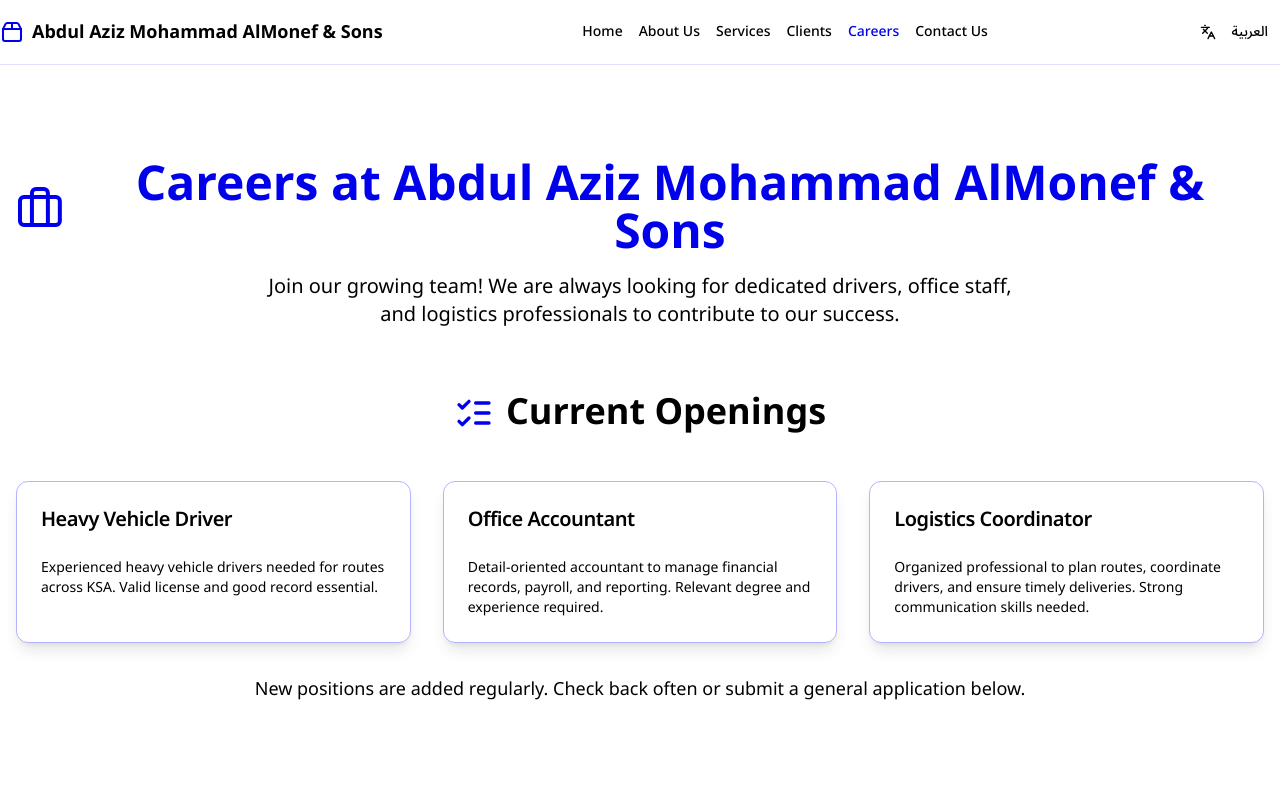
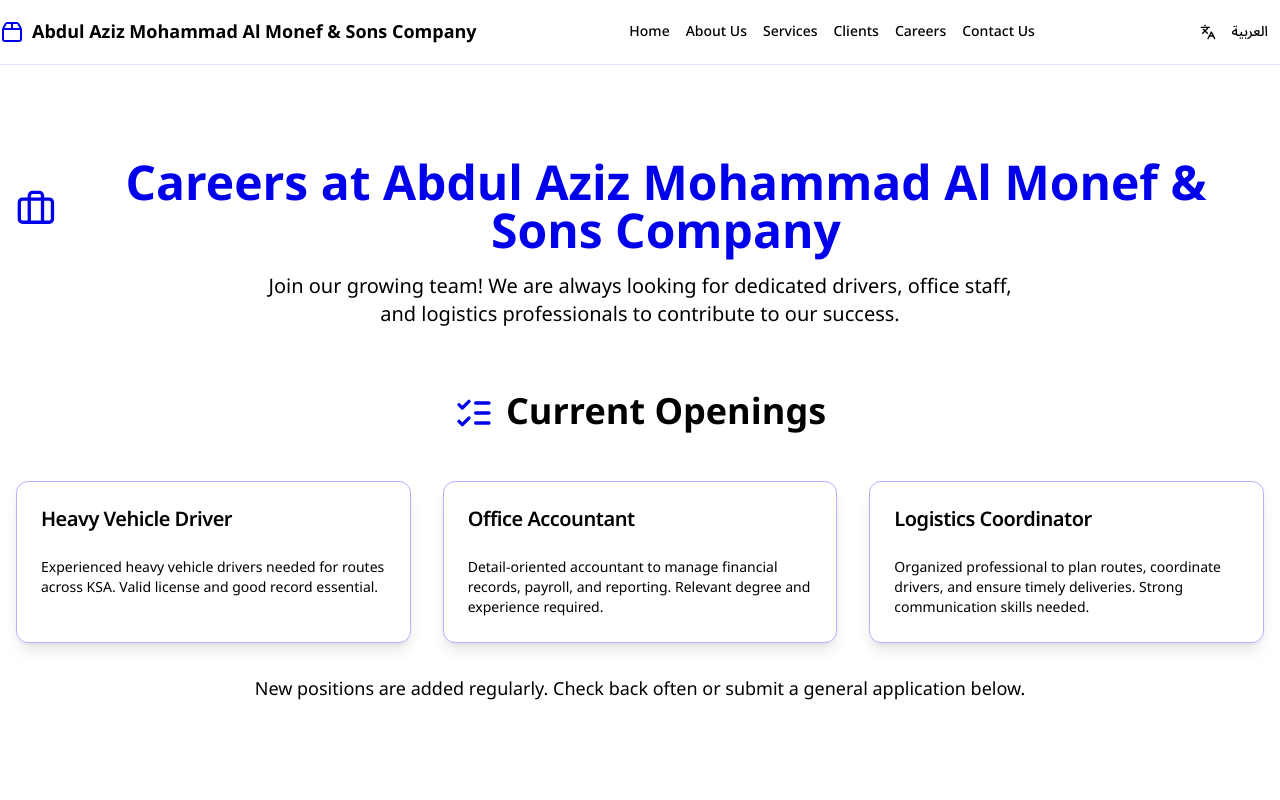
Before and after one commit to Ar-Raad-Dev/al-monef-logistics, a Next.js app: page /en/careers in a window 1280 px wide. Shown: the top 800 px of the page. Built offline with nearby package versions, Linux system fonts and the light colour scheme.

Commit message:
change the project name to Abdul Aziz Mohammad Al Monef & Sons Company

```diff
--- a/package.json
+++ b/package.json
@@ -1,5 +1,5 @@
 {
-  "name": "nextn",
+  "name": "almonef-sons-company-app",
   "version": "0.1.0",
   "private": true,
   "scripts": {
--- a/src/app/layout.tsx
+++ b/src/app/layout.tsx
@@ -3,7 +3,7 @@ import './globals.css';
 import { Toaster } from "@/components/ui/toaster";
 
 export const metadata: Metadata = {
-  title: 'Abdul Aziz AlMonef Logistics Hub',
+  title: 'Abdul Aziz Mohammad Al Monef & Sons Company',
   description: 'Leading Trade and Transport Services.',
   icons: {
     icon: "/favicon.ico",
--- a/src/components/layout/header.tsx
+++ b/src/components/layout/header.tsx
@@ -59,7 +59,7 @@ export default function Header({ lang, dictionary }: HeaderProps) {
         <Link href={`/${lang}`} className="flex items-center gap-2">
           <Package2 className="h-6 w-6 text-primary" />
           <span className="font-bold text-lg font-headline">
-            {lang === 'ar' ? 'عبدالعزيز محمد المنيف وأولاده' : 'Abdul Aziz Mohammad AlMonef & Sons'}
+            {lang === 'ar' ? 'شركة عبدالعزيز محمد المنيف وأولاده' : 'Abdul Aziz Mohammad Al Monef & Sons Company'}
           </span>
         </Link>
 
@@ -70,8 +70,7 @@ export default function Header({ lang, dictionary }: HeaderProps) {
               href={item.href}
               className={cn(
                 "text-sm font-medium transition-colors hover:text-primary",
-                // Check current pathname against item.href. Also handle if item.href is /en and pathname is /en/
-                (pathname === item.href || pathname === `${item.href}/`) ? "text-primary" : "text-muted-foreground"
+                // Check current pathname against item.href. Also handle if item.href is /en and pathname is /en/") ? "text-primary" : "text-muted-foreground"
               )}
             >
               {item.label}
@@ -100,7 +99,7 @@ export default function Header({ lang, dictionary }: HeaderProps) {
                   <Link href={`/${lang}`} className="flex items-center gap-2 text-lg font-semibold mb-4">
                     <Package2 className="h-6 w-6 text-primary" />
                     <span className="font-headline">
-                      {lang === 'ar' ? 'عبدالعزيز محمد المنيف وأولاده' : 'Abdul Aziz Mohammad AlMonef & Sons'}
+                      {lang === 'ar' ? 'شركة عبدالعزيز محمد المنيف وأولاده' : 'Abdul Aziz Mohammad Al Monef & Sons Company'}
                     </span>
                   </Link>
                   {navItems.map((item) => (
--- a/src/dictionaries/en.json
+++ b/src/dictionaries/en.json
@@ -1,7 +1,7 @@
 
 {
   "metadata": {
-    "title": "Abdul Aziz Mohammad AlMonef & Sons | Trade & Transport",
+    "title": "Abdul Aziz Mohammad Al Monef & Sons Company | Trade & Transport",
     "description": "Leading logistics services and commercial vehicle trade in Al Badai, Al Qassim, KSA."
   },
   "navigation": {
@@ -14,14 +14,14 @@
     "switchLanguage": "العربية"
   },
   "hero": {
-    "title": "Abdul Aziz Mohammad AlMonef & Sons",
+    "title": "Abdul Aziz Mohammad Al Monef & Sons Company",
     "tagline": "Driving Trade Forward Across Saudi Arabia",
     "exploreServices": "Explore Services",
     "getInTouch": "Get in Touch"
   },
   "companyIntro": {
     "heading": "Your Partner in Trade & Transport in Saudi Arabia",
-    "paragraph": "Abdul Aziz Mohammad AlMonef & Sons Trade and Transport is a leading name in the logistics and trade industry, operating from Al Badai, Al Qassim. We specialize in commercial vehicles and offer dependable logistics services across the Kingdom.",
+    "paragraph": "Abdul Aziz Mohammad Al Monef & Sons Company is a leading name in the logistics and trade industry, operating from Al Badai, Al Qassim. We specialize in commercial vehicles and offer dependable logistics services across the Kingdom.",
     "discoverStory": "Discover Our Story"
   },
   "quickStats": {
@@ -48,18 +48,18 @@
     "crNumber": "CR Number",
     "chamberNumber": "Chamber Number",
     "connectWithUs": "Connect With Us",
-    "copyright": "Abdul Aziz Mohammad AlMonef & Sons for Trade and Transport. All rights reserved.",
+    "copyright": "Abdul Aziz Mohammad Al Monef & Sons Company. All rights reserved.",
     "tagline": "Driving trade forward across Saudi Arabia."
   },
   "aboutPage": {
-    "metaTitle": "About Abdul Aziz Mohammad AlMonef & Sons | Our Story",
-    "metaDescription": "Learn about Abdul Aziz Mohammad AlMonef & Sons, our mission, vision, and commitment to logistics and trade excellence in Saudi Arabia.",
-    "headerTitle": "About Abdul Aziz Mohammad AlMonef & Sons",
+    "metaTitle": "About | Abdul Aziz Mohammad Al Monef & Sons Company",
+    "metaDescription": "Learn about Abdul Aziz Mohammad Al Monef & Sons Company, our mission, vision, and commitment to logistics and trade excellence in Saudi Arabia.",
+    "headerTitle": "About Abdul Aziz Mohammad Al Monef & Sons Company",
     "headerSubtitle": "Pioneers in logistics and vehicle trade in Saudi Arabia, committed to integrity and excellence.",
     "companyOverview": {
-      "imageAlt": "Abdul Aziz Mohammad AlMonef & Sons team or operations",
+      "imageAlt": "Abdul Aziz Mohammad Al Monef & Sons Company team or operations",
       "heading": "Our Company",
-      "paragraph1": "Abdul Aziz Mohammad AlMonef & Sons for Trade and Transport is a leading name in the logistics and trade industry, operating from Al Badai, Al Qassim, Saudi Arabia. With years of experience, we specialize in buying, selling, and leasing trailers and commercial vehicles, and offer dependable logistics services throughout the Kingdom.",
+      "paragraph1": "Abdul Aziz Mohammad Al Monef & Sons Company for Trade and Transport is a leading name in the logistics and trade industry, operating from Al Badai, Al Qassim, Saudi Arabia. With years of experience, we specialize in buying, selling, and leasing trailers and commercial vehicles, and offer dependable logistics services throughout the Kingdom.",
       "paragraph2": "Our foundation is built on trust, efficiency, and a deep understanding of the Saudi market. We strive to empower businesses by providing seamless and reliable solutions tailored to their unique needs."
     },
     "missionVision": {
@@ -80,7 +80,7 @@
     }
   },
   "servicesPage": {
-    "metaTitle": "Our Services | Abdul Aziz Mohammad AlMonef Trade & Transport",
+    "metaTitle": "Services | Abdul Aziz Mohammad Al Monef & Sons Company",
     "metaDescription": "Explore our comprehensive vehicle trade, leasing, and logistics services across Saudi Arabia.",
     "headerTitle": "Our Specialized Services",
     "headerSubtitle": "Comprehensive solutions for vehicle trade, leasing, and kingdom-wide logistics & transport.",
@@ -124,7 +124,7 @@
     }
   },
   "clientsPage": {
-    "metaTitle": "Our Valued Clients | Abdul Aziz Mohammad AlMonef & Sons",
+    "metaTitle": "Clients | Abdul Aziz Mohammad Al Monef & Sons Company",
     "metaDescription": "Proudly serving industry leaders across Saudi Arabia. See our key partners and testimonials.",
     "headerTitle": "Our Valued Clients",
     "headerSubtitle": "Building strong, lasting partnerships is at the core of what we do. We are proud to serve industry leaders.",
@@ -143,16 +143,16 @@
     "testimonialsSection": {
       "heading": "Client Testimonials",
       "testimonials": [
-        { "name": "Logistics Manager", "companyKey": "alwatania", "company": "Al Watania Poultry", "testimonial": "Abdul Aziz Mohammad AlMonef & Sons consistently delivers reliable and timely transport for our goods to Hofuf. Their professionalism is key to our supply chain.", "rating": 5 },
-        { "name": "Procurement Head", "companyKey": "mahamalWater", "company": "Mahamal Al Madina Water", "testimonial": "Their trailer leasing options are flexible and their vehicles top-notch. Abdul Aziz Mohammad AlMonef & Sons has been a valuable partner for our distribution needs.", "rating": 5 },
-        { "name": "Operations Director", "companyKey": "anonymousFMCG", "company": "Anonymous FMCG Client", "testimonial": "We trust Abdul Aziz Mohammad AlMonef & Sons for their extensive network throughout KSA. They handle our diverse logistics requirements with utmost care.", "rating": 4 }
+        { "name": "Logistics Manager", "companyKey": "alwatania", "company": "Al Watania Poultry", "testimonial": "Abdul Aziz Mohammad Al Monef & Sons Company consistently delivers reliable and timely transport for our goods to Hofuf. Their professionalism is key to our supply chain.", "rating": 5 },
+        { "name": "Procurement Head", "companyKey": "mahamalWater", "company": "Mahamal Al Madina Water", "testimonial": "Their trailer leasing options are flexible and their vehicles top-notch. Abdul Aziz Mohammad Al Monef & Sons Company has been a valuable partner for our distribution needs.", "rating": 5 },
+        { "name": "Operations Director", "companyKey": "anonymousFMCG", "company": "Anonymous FMCG Client", "testimonial": "We trust Abdul Aziz Mohammad Al Monef & Sons Company for their extensive network throughout KSA. They handle our diverse logistics requirements with utmost care.", "rating": 4 }
       ]
     }
   },
   "careersPage": {
-    "metaTitle": "Careers at Abdul Aziz Mohammad AlMonef & Sons | Join Our Team",
-    "metaDescription": "Explore job opportunities at Abdul Aziz Mohammad AlMonef & Sons. We're hiring drivers, office staff, and logistics professionals.",
-    "headerTitle": "Careers at Abdul Aziz Mohammad AlMonef & Sons",
+    "metaTitle": "Careers | Abdul Aziz Mohammad Al Monef & Sons Company",
+    "metaDescription": "Explore job opportunities at Abdul Aziz Mohammad Al Monef & Sons Company. We're hiring drivers, office staff, and logistics professionals.",
+    "headerTitle": "Careers at Abdul Aziz Mohammad Al Monef & Sons Company",
     "headerSubtitle": "Join our growing team! We are always looking for dedicated drivers, office staff, and logistics professionals to contribute to our success.",
     "currentOpeningsSection": {
       "heading": "Current Openings",
@@ -200,8 +200,8 @@
     }
   },
   "contactPage": {
-    "metaTitle": "Contact Abdul Aziz Mohammad AlMonef & Sons | Get In Touch",
-    "metaDescription": "Contact Abdul Aziz Mohammad AlMonef & Sons for your trade and transport needs. Reach us by phone, email, or visit our office.",
+    "metaTitle": "Contact | Abdul Aziz Mohammad Al Monef & Sons Company",
+    "metaDescription": "Contact Abdul Aziz Mohammad Al Monef & Sons Company for your trade and transport needs. Reach us by phone, email, or visit our office.",
     "headerTitle": "Contact Us",
     "headerSubtitle": "We're ready to assist with your trade and transport needs. Reach out via phone, email, or visit our office in Al Badai.",
     "sendMessageCardTitle": "Send Us a Message",
@@ -215,7 +215,7 @@
     "locationMapSection": {
       "heading": "Find Our Office in Al Badai, Al Qassim",
       "mapImageAlt": "Map showing office location in Al Badai, Al Qassim",
-      "mapMarkerTitle": "Abdul Aziz Mohammad AlMonef & Sons Head Office",
+      "mapMarkerTitle": "Abdul Aziz Mohammad Al Monef & Sons Company Head Office",
       "noApiKeyMessage": "Google Maps API Key is missing. Please configure it to display the map.",
       "loadingMessage": "Loading map"
     },
```
Also changed, not shown: src/dictionaries/ar.json (+8 -8 lines), 2 other files (tests, documents, lock files or other folders).
